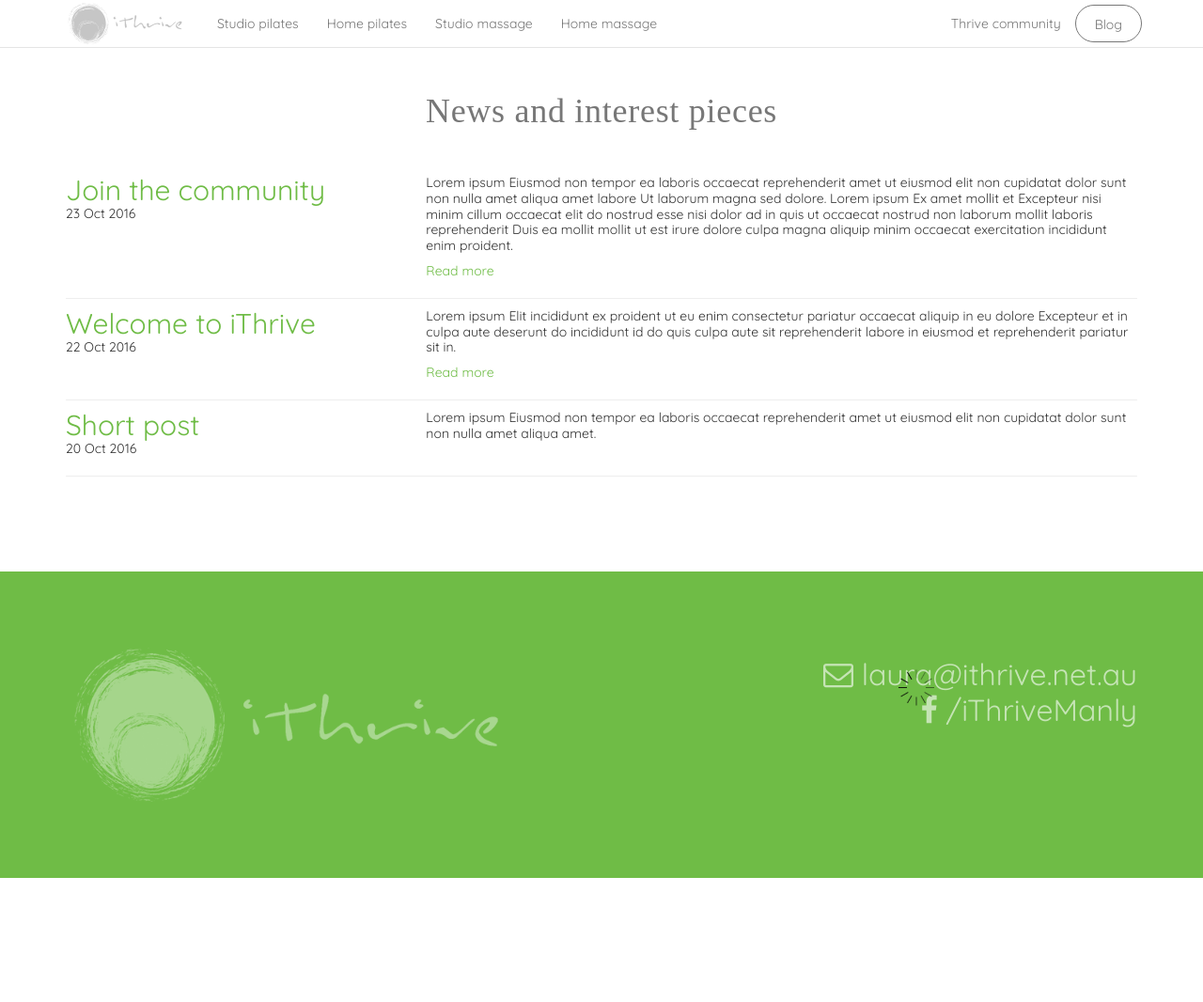
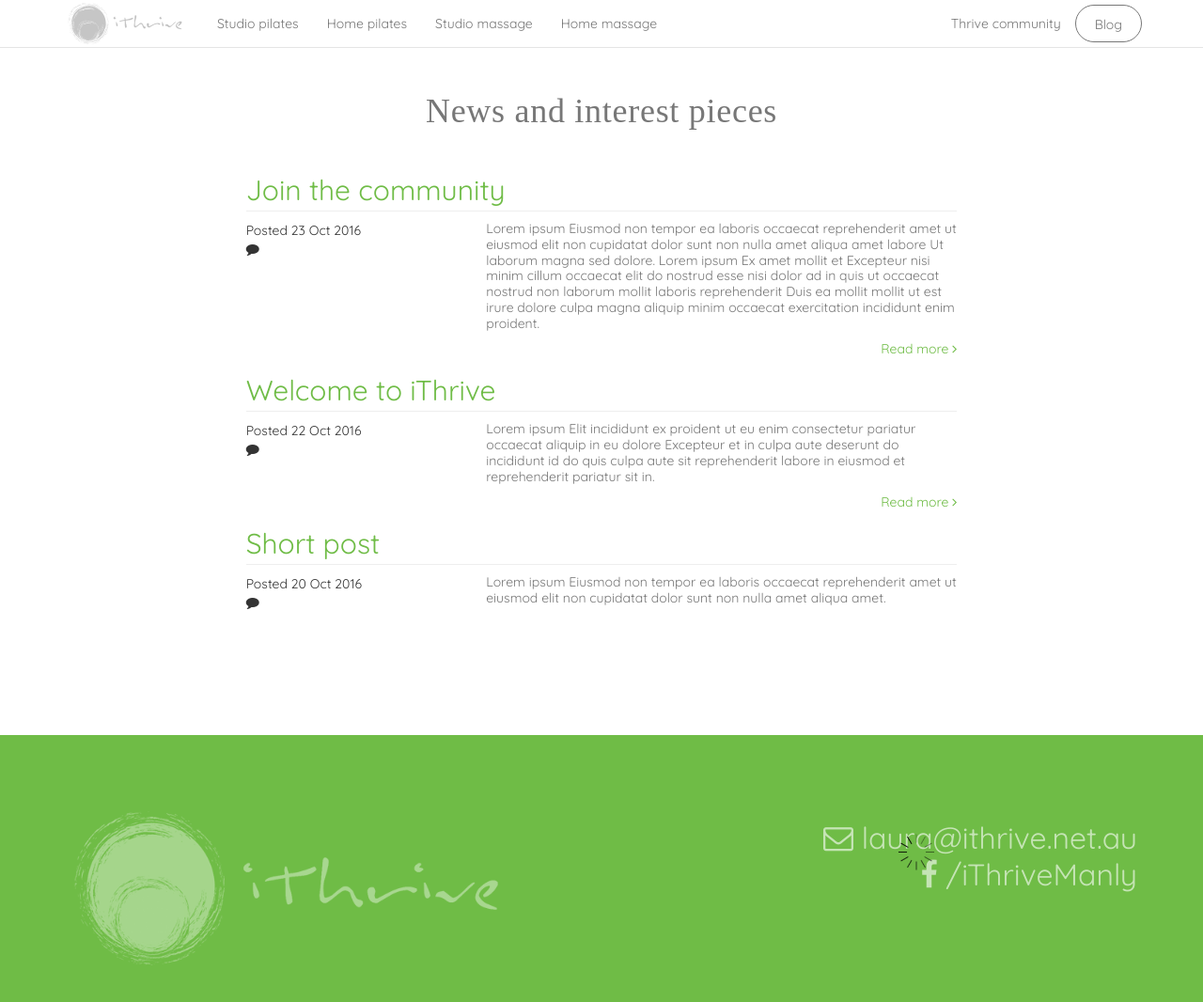
Before and after one commit to ithrive/ithrive.github.io, a Jekyll site: the page built from posts/index.html, in a window 1280 px wide and 1108 px high. Shown: the top 1066 px of the window at 94% size. Built offline with Jekyll 4.4.1, drawn with Linux system fonts in a browser that asks for light colours; some web fonts are replaced; the list of posts is cut into pages by our own code; comment, search, counter and statistics services are not loaded.

Commit message:
Got comment counts working

```diff
--- a/_includes/post-preview-listing.html
+++ b/_includes/post-preview-listing.html
@@ -2,21 +2,26 @@
 {% assign excerpt_length = include.post.excerpt | strip | size %}
 
 <div class="postPreview postPreview-listing">
+  <header>
+    <h2 class="post_title">
+      <a href="{{ include.post.url }}">{{ include.post.title }}</a>
+    </h2>
+  </header>
   <div class="row">
     <div class="col-sm-4">
-      <h2 class="post_title">
-        <a href="{{ include.post.url }}">{{ include.post.title }}</a>
-      </h2>
       <p class="post_details">
-        <span class="post_date disqus-comment-count" data-disqus-identifier="{{ page.id }}">{{ include.post.date | date_to_string }}</span>
+        <div class="post_date">Posted {{ include.post.date | date_to_string }}</div>
+        <div class="post_comments">
+          <i class="fa fa-comment"></i> <span class="disqus-comment-count" data-disqus-identifier="{{ include.post.id }}"></span>
+        </div><!-- .post_comments -->
       </p>
     </div>
     <div class="col-sm-8">
-      <div class="content">
+      <div class="post_excerpt">
         {{ include.post.excerpt }}
 
         {% if content_length != excerpt_length %}
-          <p><a href="{{ include.post.url }}">Read more</a></p>
+          <p><a href="{{ include.post.url }}" class="post_more">Read more <i class="fa fa-angle-right"></i></a></p>
         {% endif %}
       </div>
     </div>
--- a/posts/index.html
+++ b/posts/index.html
@@ -8,10 +8,14 @@
 <div class="container postListing">
   <h1 class="postListing_heading">News and interest pieces</h1>
   <div class="postListing_posts">
-    <!-- This loops through the paginated posts -->
-    {% for post in paginator.posts %}
-      {% include post-preview-listing.html post=post %}
-    {% endfor %}
+    <div class="row">
+      <div class="col-sm-8 col-sm-offset-2">
+        <!-- This loops through the paginated posts -->
+        {% for post in paginator.posts %}
+          {% include post-preview-listing.html post=post %}
+        {% endfor %}
+      </div><!-- .col-sm-8 col-sm-offset-2 -->
+    </div><!-- .row -->
   </div><!-- .row -->
   <div class="row">
     <div class="col-sm-12">
```
Also changed, not shown: _scss/main.scss (+10 -3 lines), lib/main.css.
